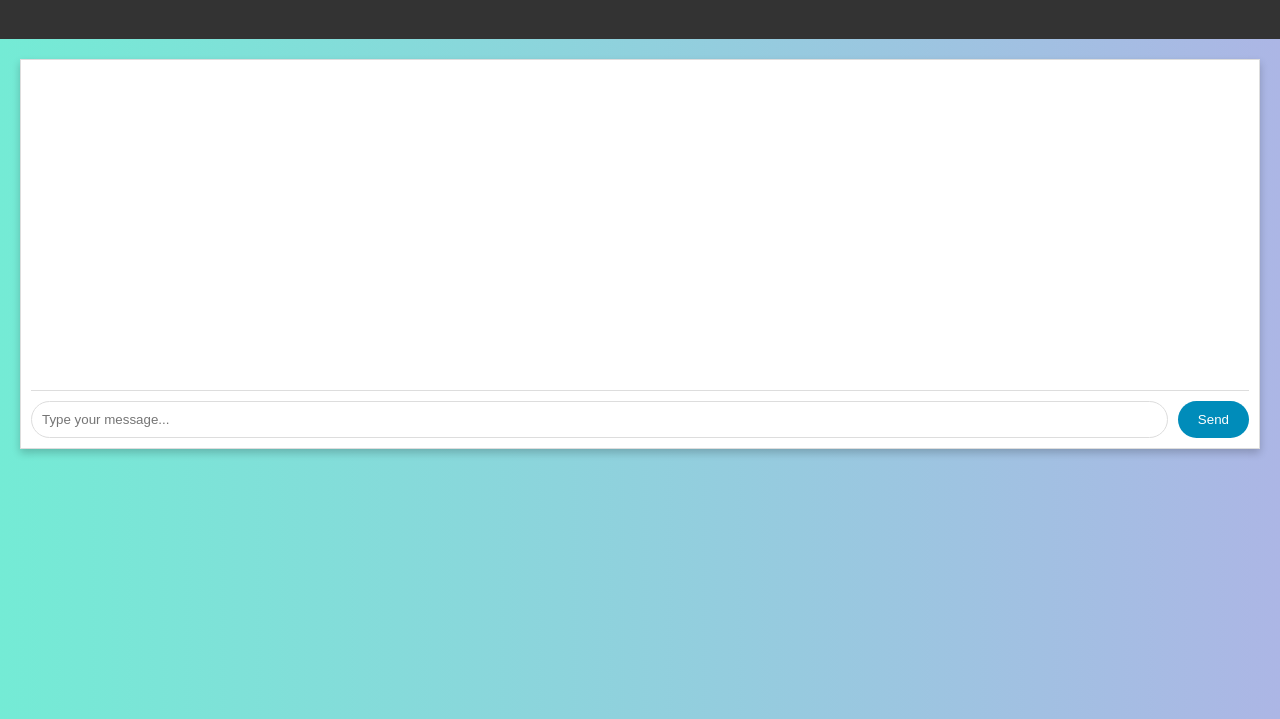
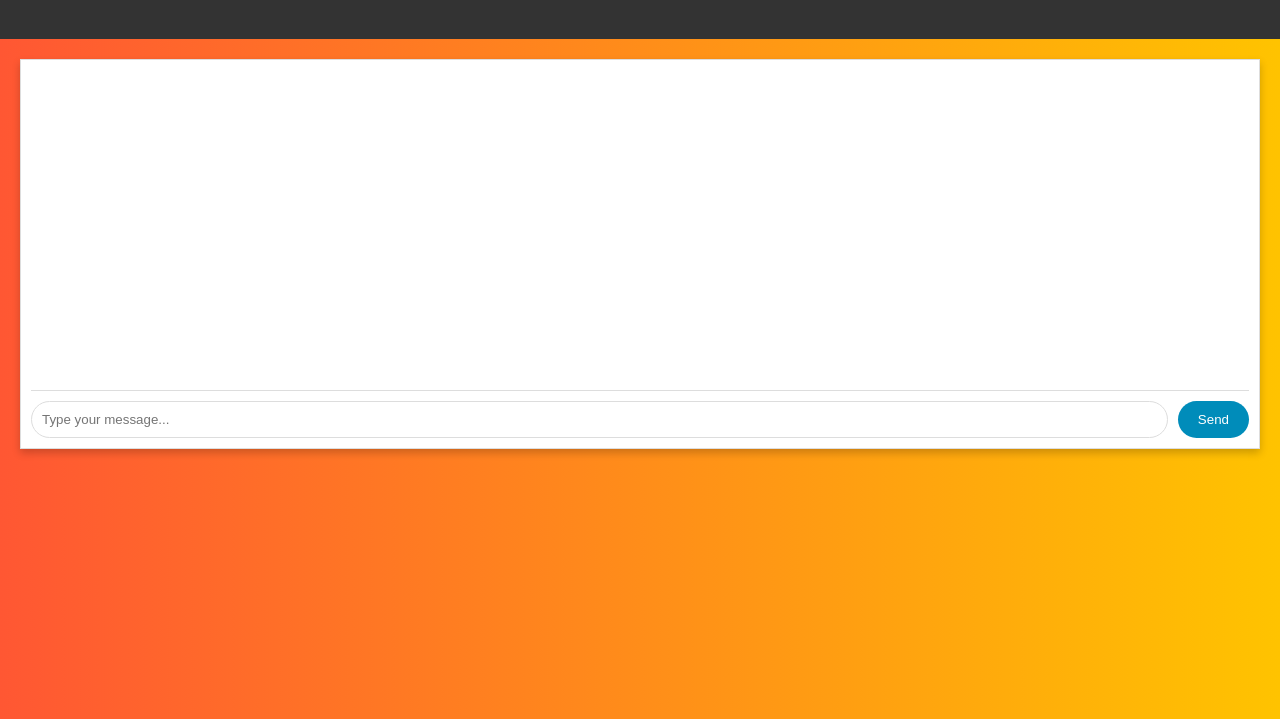
Before and after one commit to SkywardSyntax/TalkToShakespeare, a plain HTML site: page index.html in a window 1280 px wide. Shown: the part 81-800 px from the top of the page. Drawn offline with Linux system fonts and the light colour scheme.

Commit message:
Change background gradient to warm colors

```diff
--- a/styles.css
+++ b/styles.css
@@ -1,6 +1,6 @@
 body {
     font-family: Arial, sans-serif;
-    background: linear-gradient(to right, #74ebd5, #acb6e5);
+    background: linear-gradient(to right, #FF5733, #FFC300);
     margin: 0;
     padding: 0;
 }
```
